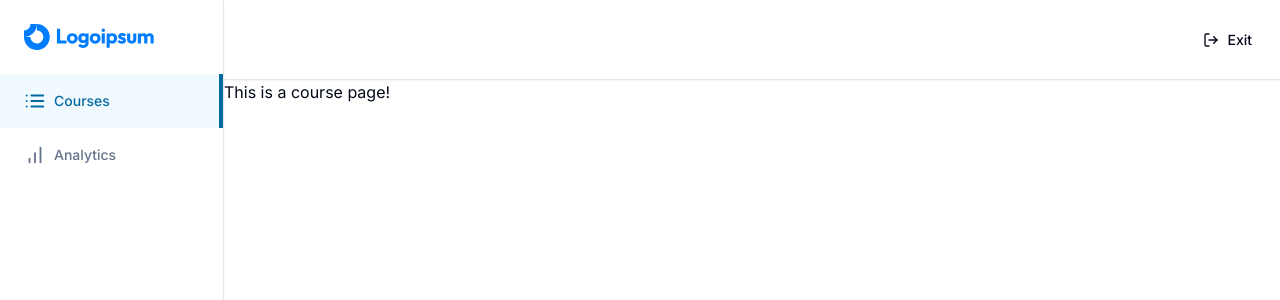
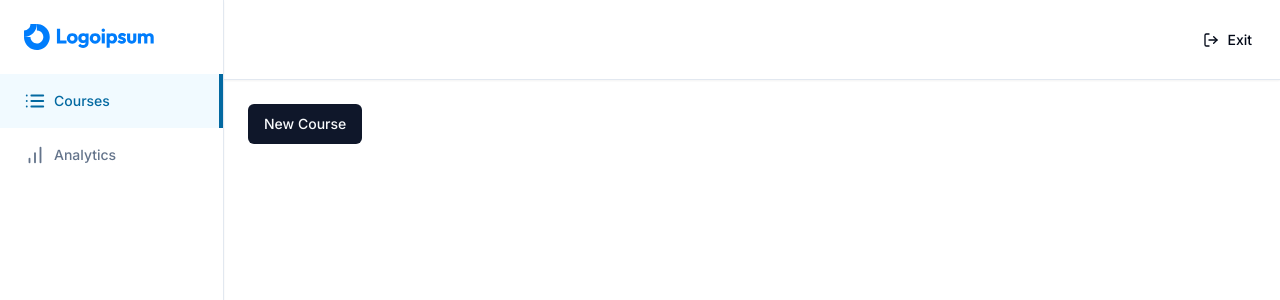
Before and after one commit to KyleOng/lms, a Next.js app: page /teacher/courses in a window 1280 px wide. Shown: the top 300 px of the page. Built offline with nearby package versions, Linux system fonts and the light colour scheme.

Commit message:
fix: add a Course Creation Button

```diff
--- a/app/(dashboard)/(routes)/teacher/courses/page.tsx
+++ b/app/(dashboard)/(routes)/teacher/courses/page.tsx
@@ -1,10 +1,18 @@
+import { Button } from '@/components/ui/button'
+import Link from 'next/link'
 import React from 'react'
 
 type Props = {}
 
 const CoursesPage = (props: Props) => {
   return (
-    <div>This is a course page!</div>
+    <div className="p-6">
+      <Link href="/teacher/create">
+        <Button>
+          New Course
+        </Button>
+      </Link>
+    </div>
   )
 }
 
```
